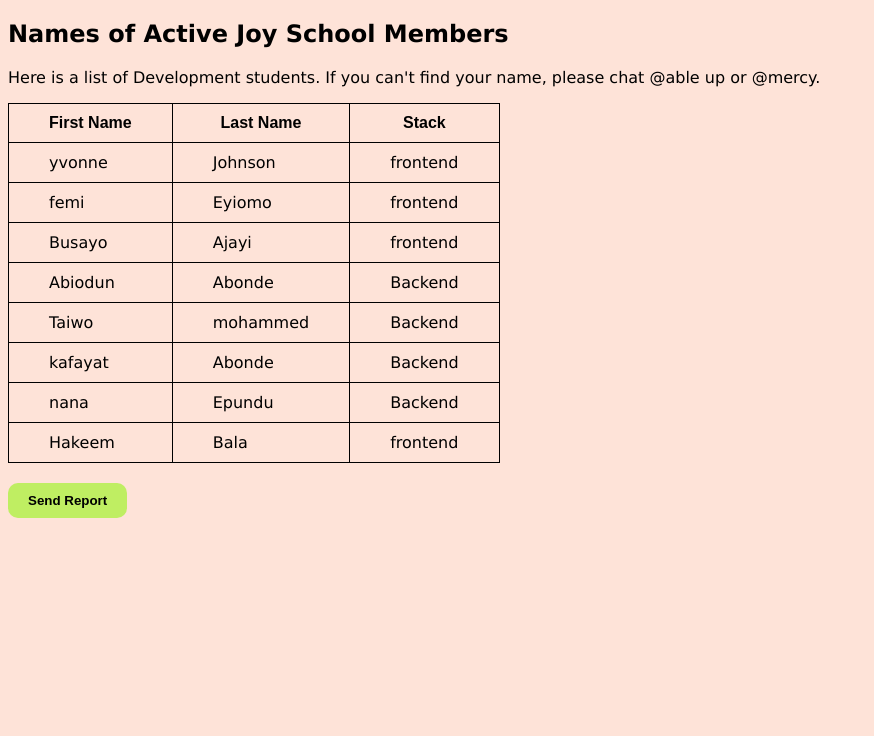
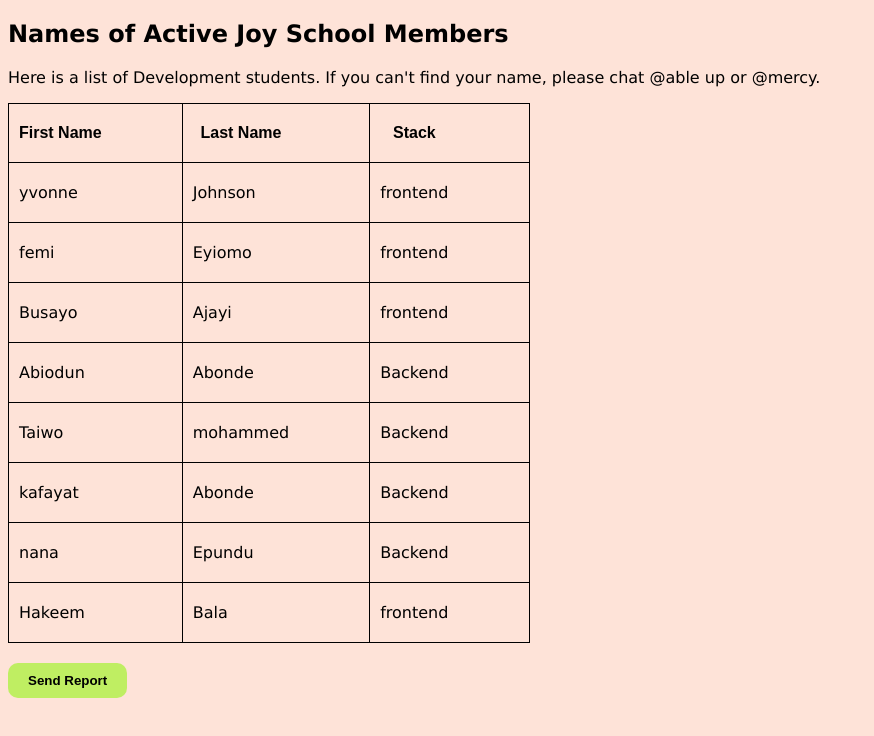
Before and after one commit to Yohannesiv/just-projects-frontend-task-4, a plain HTML site: page index.html in a window 1280 px wide. Shown: the whole page, without its empty margins (0-874 px from the left). Drawn offline with Linux system fonts and the light colour scheme.

Commit message:
Update styles.css

```diff
--- a/styles.css
+++ b/styles.css
@@ -18,7 +18,7 @@ th,
 td {
     border: 1px solid black;
     border-collapse: collapse;
-    padding: 10px 40px;
+    padding: 20px 80px 20px 10px;
 
 }
 
```
